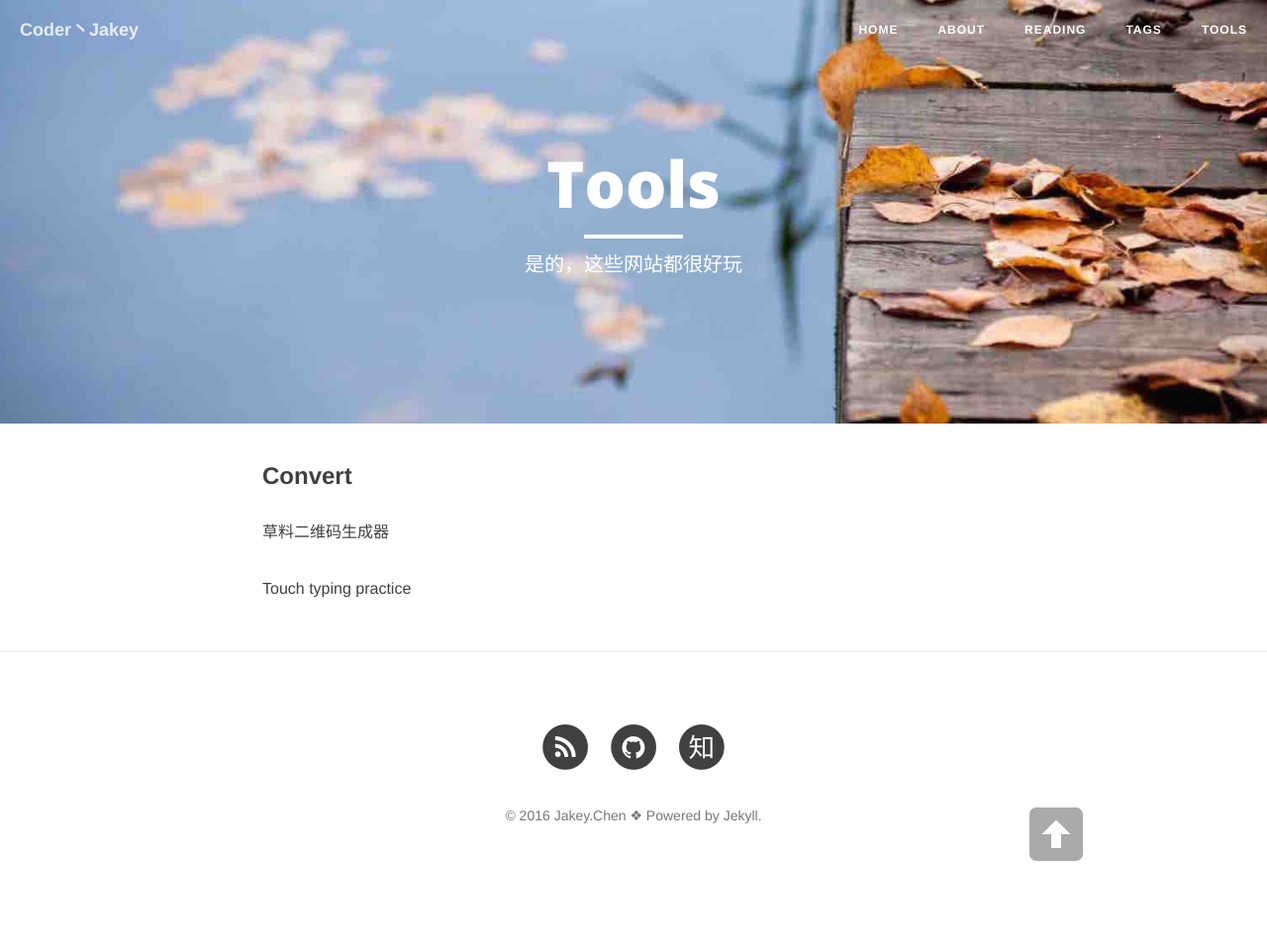
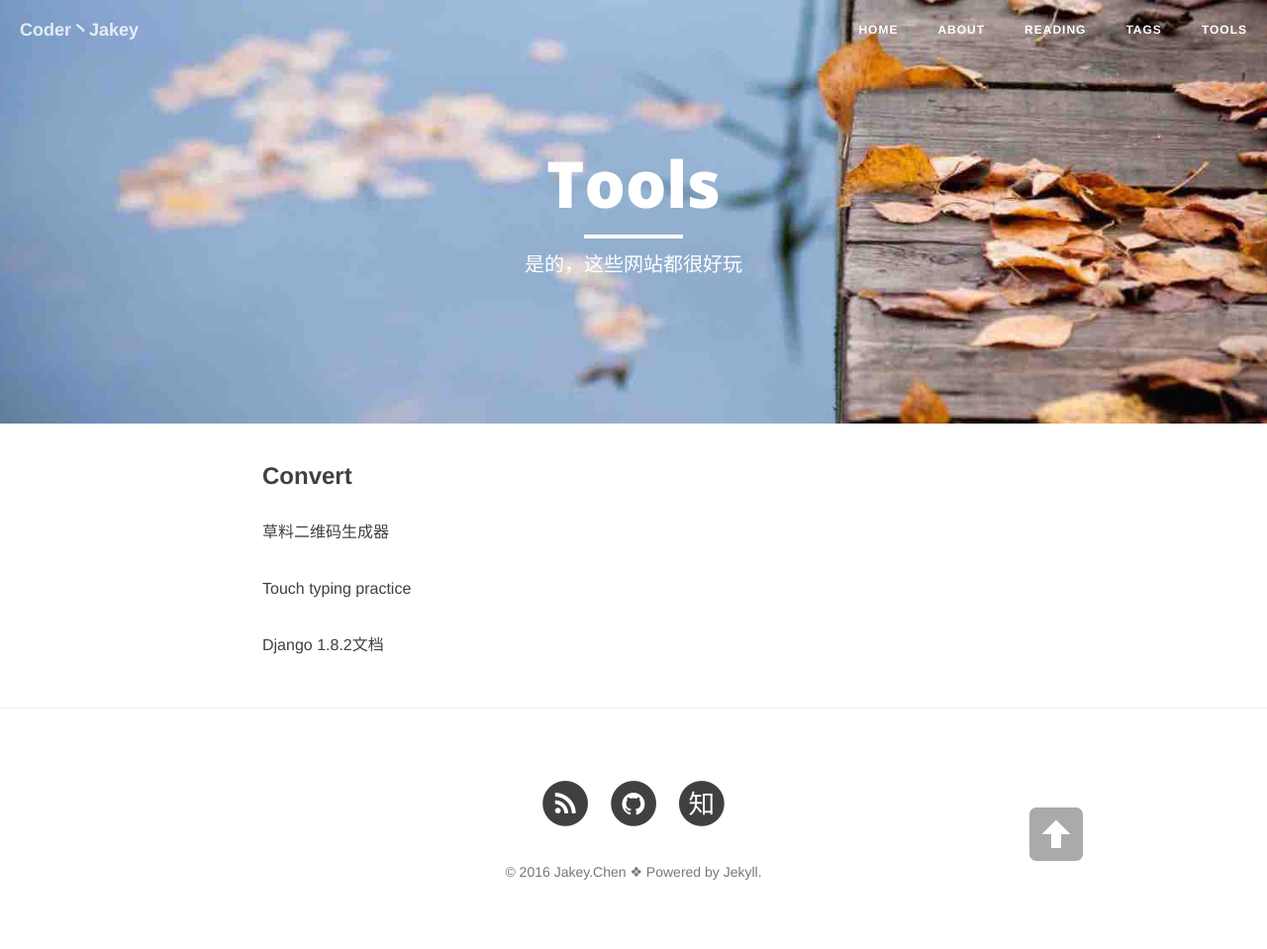
Before and after one commit to JakeyChen/JakeyChen.github.io, a Jekyll site: the page built from tools.md, in a window 1280 px wide. Shown: the whole page at 99% size. Built offline with Jekyll 4.4.1, drawn with Linux system fonts in a browser that asks for light colours; nearby versions of some CDN libraries; before the commit the page ends 901 px from its top, so only the background shows below that.

Commit message:
add django link

```diff
--- a/tools.md
+++ b/tools.md
@@ -11,3 +11,5 @@ header-img: "img/autumn.jpg"
 [草料二维码生成器](http://cli.im/)
 
 [Touch typing practice](http://www.wordlm.com/wubi/youxi/3989.html)
+
+[Django 1.8.2文档](http://python.usyiyi.cn/django/intro/tutorial01.html)
```
